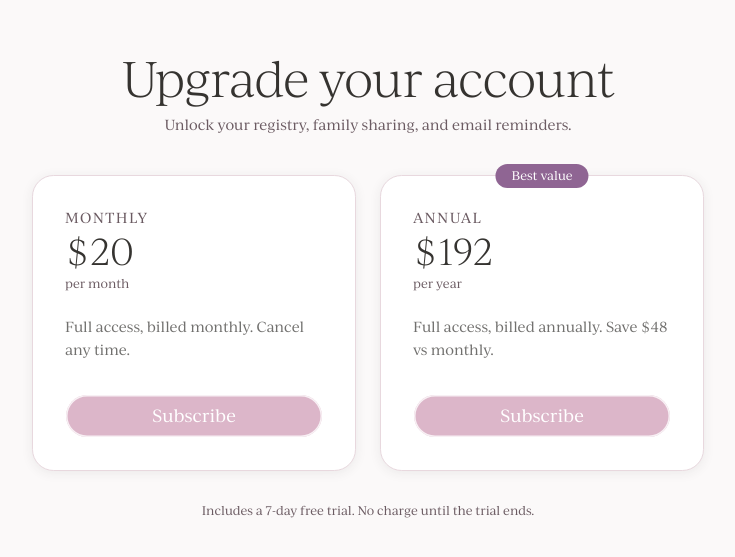
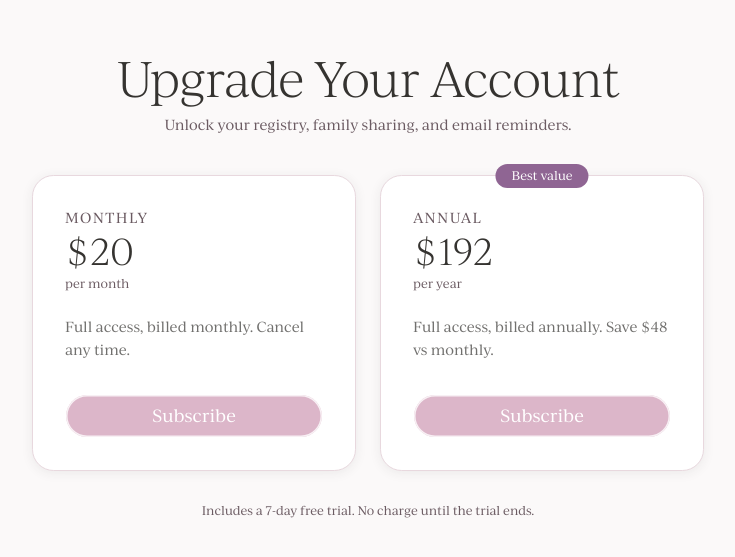
Before and after one commit to mad-banana-projects/my-grandma-name, a Next.js app: page /subscribe in a window 1280 px wide. Shown: the part 113-670 px from the top of the page, without its empty margins (272-1007 px from the left). Built offline with nearby package versions, Linux system fonts and the light colour scheme.

Commit message:
styling changes for /subscribe page and birthday modal

```diff
--- a/app/subscribe/subscribe-content.tsx
+++ b/app/subscribe/subscribe-content.tsx
@@ -68,7 +68,7 @@ export function SubscribeContent({ grandmaName }: SubscribeContentProps) {
 
       <div className="mb-10 text-center">
         <h1 className="font-heading text-4xl font-light tracking-tight sm:text-5xl">
-          Upgrade your account
+          Upgrade Your Account
         </h1>
         {grandmaName ? (
           <p className="mt-3 text-sm text-muted-foreground">
--- a/components/dashboard/birthday-prompt.tsx
+++ b/components/dashboard/birthday-prompt.tsx
@@ -78,7 +78,7 @@ export function BirthdayPrompt({ initialOpen, needsBirthday }: BirthdayPromptPro
       <Dialog open={modalOpen} onOpenChange={handleModalClose}>
         <DialogContent>
           <DialogHeader>
-            <DialogTitle className="font-bold">One last thing — add your birthday</DialogTitle>
+            <DialogTitle className="font-bold">One Last Thing — Add Your Birthday</DialogTitle>
             <DialogDescription>
               Your birthday helps family members know when to celebrate you. You can always update it later from your profile.
             </DialogDescription>
@@ -92,8 +92,8 @@ export function BirthdayPrompt({ initialOpen, needsBirthday }: BirthdayPromptPro
             />
             {error && <p className="text-sm text-destructive">{error}</p>}
             <DialogFooter showCloseButton>
-              <Button type="submit" disabled={saving}>
-                {saving ? 'Saving…' : 'Save birthday'}
+              <Button type="submit" disabled={saving} className="bg-[#8f6593] text-white shadow-[inset_0_0_0_1px_rgba(255,255,255,0.6)] hover:bg-[#7a5580]">
+                {saving ? 'Saving…' : 'Save Birthday'}
               </Button>
             </DialogFooter>
           </form>
```
